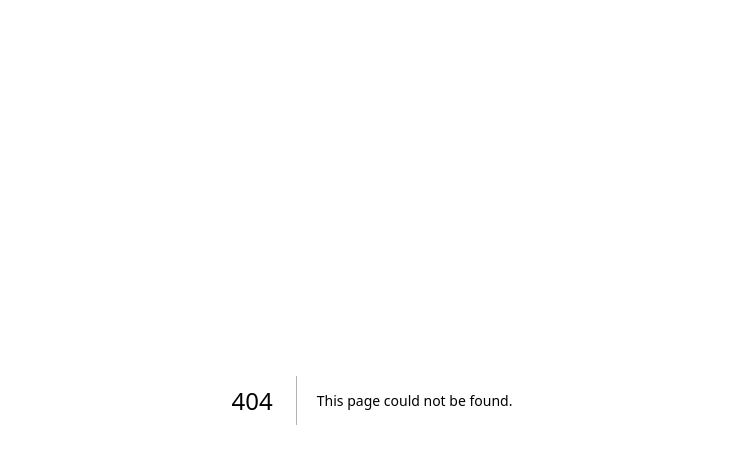
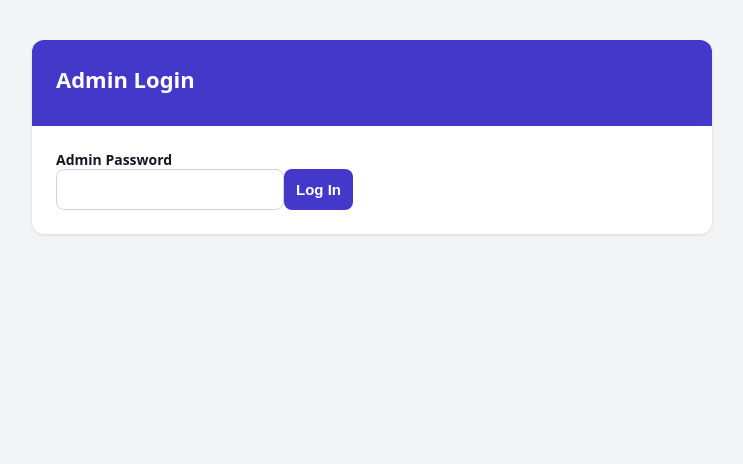
Before and after one commit to zkabeer1997-wq/KvK-Tracker-710, a Next.js app: page /admin/login in a window 1280 px wide. Before the commit this address had no page. Shown: the top 464 px of the page, without its empty margins (268-1011 px from the left). Built offline with nearby package versions, Linux system fonts and the light colour scheme.

Commit message:
Create page.js

```diff
--- /dev/null
+++ b/app/admin/login/page.js
@@ -0,0 +1,59 @@
+'use client';
+import { useState } from 'react';
+import { useRouter } from 'next/navigation';
+
+export default function AdminLoginPage() {
+const [password, setPassword] = useState('');
+const [error, setError] = useState('');
+const [loading, setLoading] = useState(false);
+const router = useRouter();
+
+async function handleSubmit(e) {
+e.preventDefault();
+setLoading(true);
+setError('');
+try {
+const res = await fetch('/api/admin-login', {
+method: 'POST',
+headers: { 'Content-Type': 'application/json' },
+body: JSON.stringify({ password }),
+});
+if (res.ok) {
+router.push('/admin/dashboard');
+router.refresh();
+} else {
+setError('Incorrect password.');
+}
+} catch (err) {
+setError('Something went wrong. Please try again.');
+} finally {
+setLoading(false);
+}
+}
+
+return (
+<div className="page">
+<div className="card admin-login-card">
+<div className="card-header">
+<h1>Admin Login</h1>
+</div>
+<div className="card-body">
+<form onSubmit={handleSubmit}>
+<label htmlFor="admin-password">Admin Password</label>
+<input
+id="admin-password"
+type="password"
+value={password}
+onChange={(e) => setPassword(e.target.value)}
+required
+/>
+{error && <div className="status error">{error}</div>}
+<button type="submit" disabled={loading}>
+{loading ? 'Checking...' : 'Log In'}
+</button>
+</form>
+</div>
+</div>
+</div>
+);
+}
```
